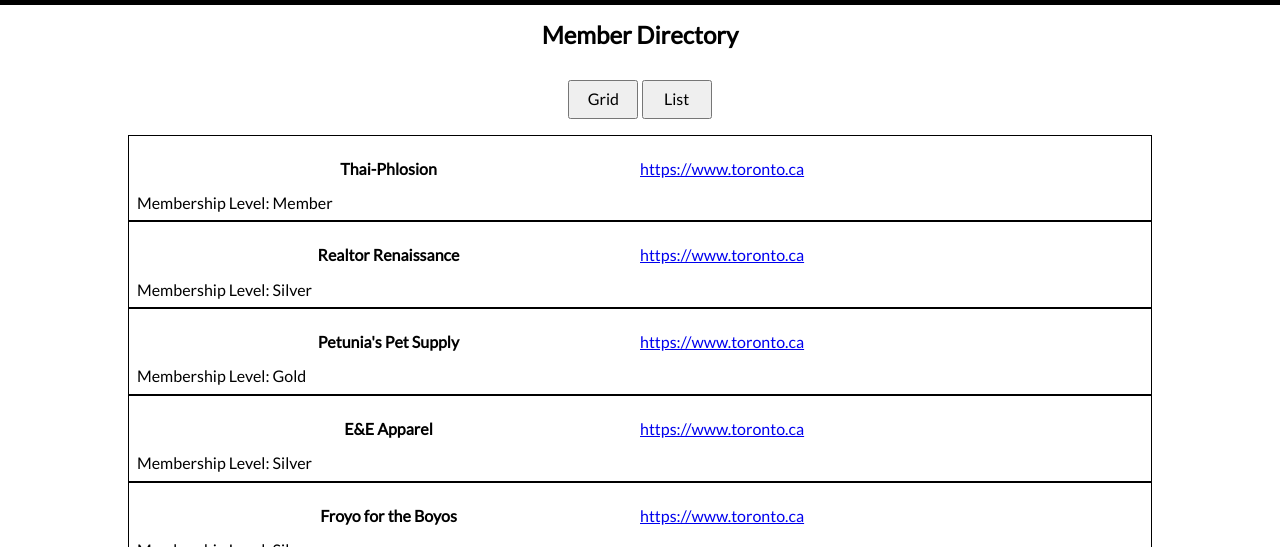
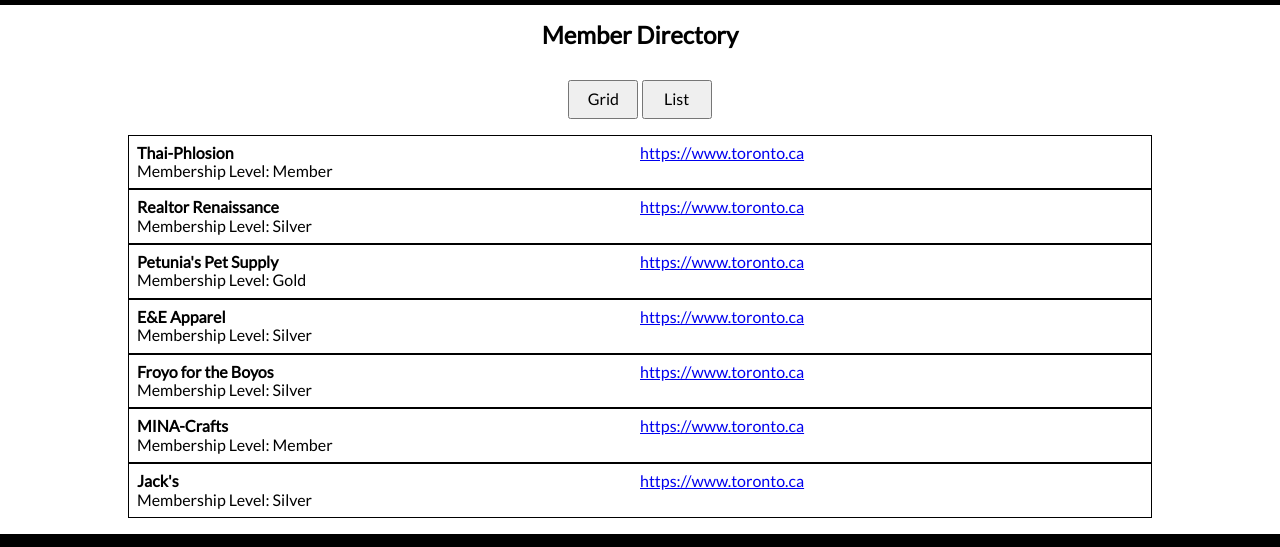
Before and after one commit to benpar23/wdd231, a plain HTML site: page chamber/directory.html in a window 1280 px wide. Both pictures are taken after a click on the button "List". Shown: the part 173-720 px from the top of the page. Drawn offline with Linux system fonts and the light colour scheme.

Commit message:
Fixed CSS for H2 on list view of directory

```diff
--- a/chamber/styles/chamber.css
+++ b/chamber/styles/chamber.css
@@ -228,6 +228,8 @@ section span {
 
 .list h2 {
     font-size: 1rem;
+    text-align: left;
+    padding: 0;
 }
 
 .list p {
```
